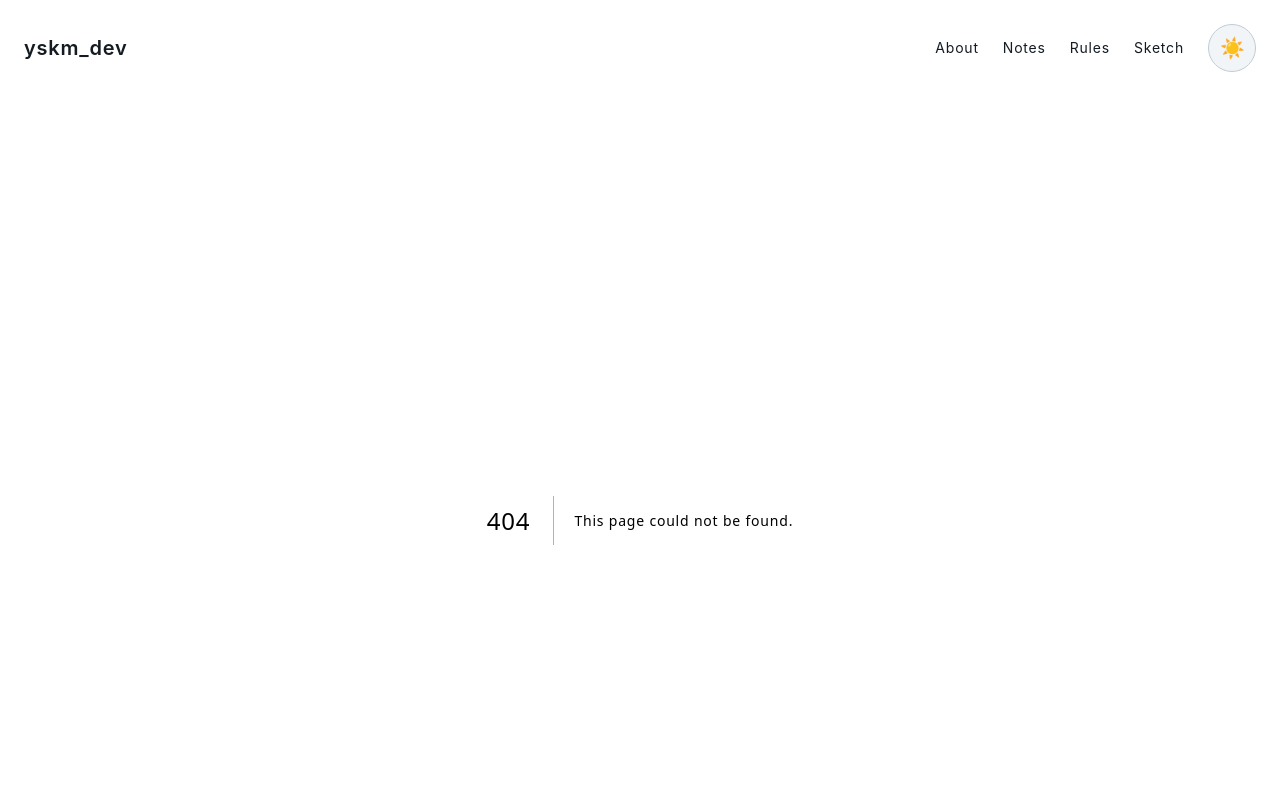
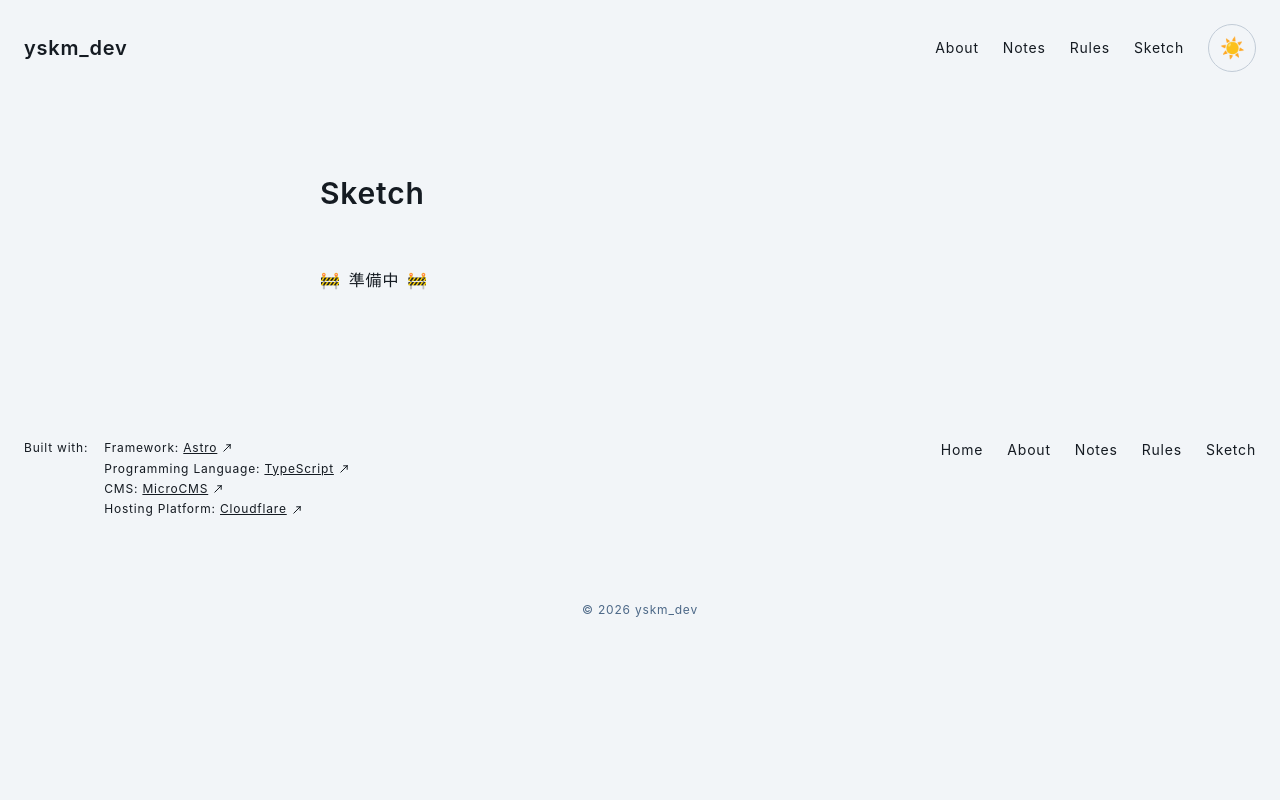
Before and after one commit to yskm-dev/yskm_dev-nextjs-playground, a Next.js app: page /sketch in a window 1280 px wide. Before the commit this address had no page. Shown: the top 800 px of the page. Built offline with nearby package versions, Linux system fonts and the light colour scheme.

Commit message:
feat: Sketchページのスタイルとコンテンツを追加
- page.module.scssを新規作成し、メインコンテナ、タイトル、テキストのスタイルを定義
- page.tsxを新規作成し、Sketchページの基本的な構造を実装

```diff
--- /dev/null
+++ b/src/app/sketch/page.module.scss
@@ -0,0 +1,26 @@
+@use "@/styles/variables" as var;
+@use "@/styles/extension" as *;
+
+.main {
+  width: 100%;
+  max-width: calc(rem(640) + var(--margin-l) * 2);
+  padding: 0 var(--margin-l);
+  margin: auto;
+}
+
+.title {
+  margin-block: var(--margin-l);
+  font-size: var(--font-size-heading-1);
+  font-weight: 600;
+  line-height: var(--line-height-heading-1);
+}
+
+.text {
+  display: flex;
+  gap: var(--margin-xs);
+  align-items: center;
+  margin-top: var(--margin-m);
+  font-size: var(--font-size-base);
+
+  --line-height-small: 1.7;
+}
--- /dev/null
+++ b/src/app/sketch/page.tsx
@@ -0,0 +1,13 @@
+import styles from './page.module.scss';
+
+export default async function About() {
+  return (
+    <>
+      <h1 className={styles.title}>Sketch</h1>
+      <p className={styles.text}>
+        <span aria-hidden="true">🚧</span>準備中
+        <span aria-hidden="true">🚧</span>
+      </p>
+    </>
+  );
+}
```
